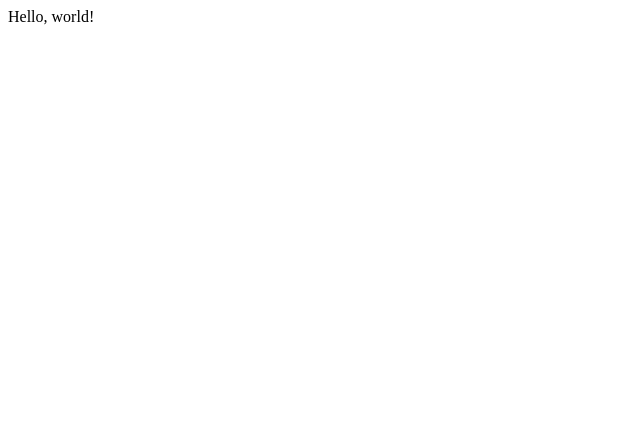
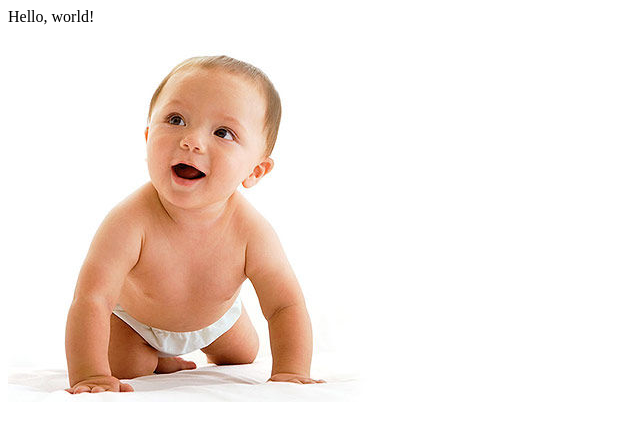
Before and after one commit to sstest88/sstest88.github.io, a plain HTML site: page index.html in a window 1280 px wide. Shown: the whole page, without its empty margins (0-640 px from the left). Drawn offline with Linux system fonts and the light colour scheme.

Commit message:
Update index.html

```diff
--- a/index.html
+++ b/index.html
@@ -1,5 +1,6 @@
 <html>
 <body>
 <p>Hello, world!</p>
+<img src="p_101541444.jpg">
 </body>
 </html>
```
